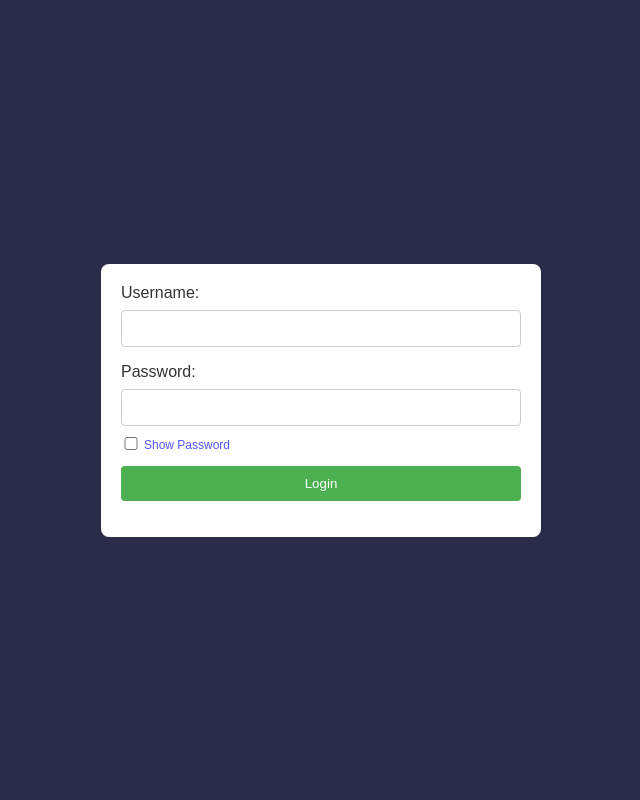
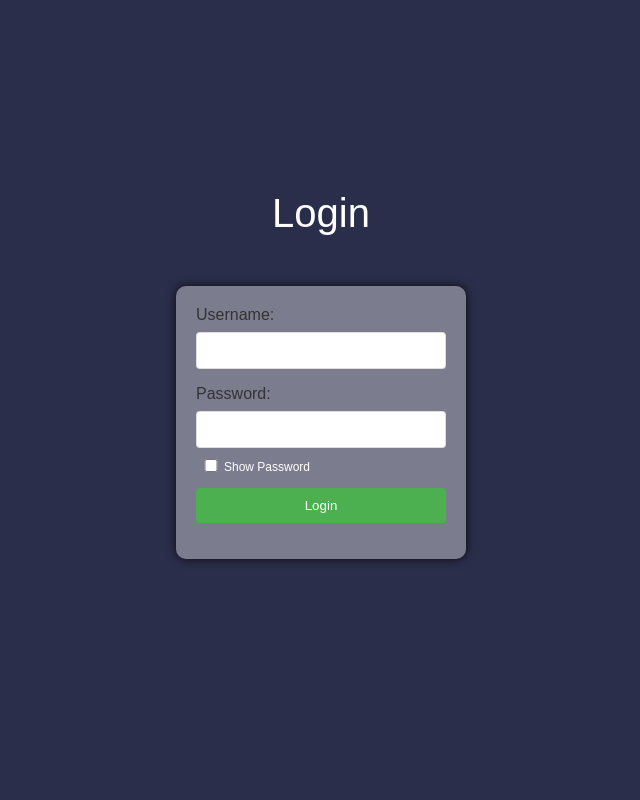
Before and after one commit to Reysoftwareengineer/WEBCloudRaihan, a PHP site: page / in a window 1280 px wide. Shown: the whole page, without its empty margins (319-959 px from the left). Run offline with PHP 8.4, Linux system fonts and the light colour scheme.

Commit message:
Commit All

```diff
--- a/index.html
+++ b/index.html
@@ -3,100 +3,12 @@
 <head>
     <meta charset="UTF-8">
     <meta name="viewport" content="width=device-width, initial-scale=1.0">
+    <link rel="stylesheet" href="style.css">
     <title>Login Page</title>
-    <style>
-        body {
-            font-family: Arial, sans-serif;
-            background-color: #2b2e4a;
-            margin: 0;
-            padding: 0;
-            display: flex;
-            align-items: center;
-            justify-content: center;
-            height: 100vh;
-
-        }
-
-        form {
-            background-color: #fff;
-            padding: 20px;
-            border-radius: 8px;
-            box-shadow: 0 0 10px rgba(0, 0, 0, 0.1);
-            max-width: 400px;
-            width: 100%;
-        }
-
-        label {
-            display: block;
-            margin-bottom: 8px;
-            color: #333;
-        }
-
-        input {
-            width: 100%;
-            padding: 10px;
-            margin-bottom: 16px;
-            border: 1px solid #ccc;
-            border-radius: 4px;
-            box-sizing: border-box;
-        }
-
-        /* Tambahkan warna pada tombol login */
-        input[type="submit"] {
-            background-color: #4caf50;
-            color: #fff;
-            border: none;
-            padding: 10px 20px;
-            border-radius: 4px;
-            cursor: pointer;
-        }
-
-        /* Efek hover pada tombol login */
-        input[type="submit"]:hover {
-            background-color: #0054d3;
-        }
-
-        .error {
-            color: red;
-        }
-
-        /* Style untuk checkbox "Show Password" */
-        .checkbox-container {
-            display: flex;
-            align-items: center;
-        }
-
-        .checkbox-container input[type="checkbox"] {
-            margin-top: -5px;
-            margin-left: -190px;
-        }
-
-        .checkbox-container label {
-            margin-top: -10px;
-            margin-left: -190px; /* Jarak antara checkbox dan teks "Show Password" */
-            color: #333; /* Warna teks label "Show Password" */
-            cursor: pointer;
-            font-size: 12px;
-            color: rgb(83, 83, 255);
-        }
-
-        @media (max-width: 600px) {
-            form {
-                max-width: 80%; /* Menyesuaikan lebar form dengan lebar layar perangkat seluler */
-            }
-            .checkbox-container label {
-                margin-top: -12px;
-                margin-left: -145px;
-            }
-            .checkbox-container input[type="checkbox"] {
-                margin-left: -140px;
-            }
-
-        }
-
-    </style>
 </head>
 <body>
+    <div class="container">
+        <div class="judul">Login</div>
         <form id="loginForm">
             <label for="username">Username:</label>
             <input type="text" id="username" name="username" required><br>
@@ -112,34 +24,7 @@
 
             <input type="submit" value="Login">
         </form>
-
-    <script>
-        // Fungsi untuk menampilkan atau menyembunyikan password
-        function showPassword() {
-            var passwordInput = document.getElementById("password");
-            if (passwordInput.type === "password") {
-                passwordInput.type = "text";
-            } else {
-                passwordInput.type = "password";
-            }
-        }
-
-        // Fungsi untuk menangani submit formulir
-        document.getElementById("loginForm").addEventListener("submit", function(event) {
-            event.preventDefault();
-
-            var username = document.getElementById("username").value;
-            var password = document.getElementById("password").value;
-
-            // Periksa apakah username dan password adalah "raihan"
-            if (username === "raihan" && password === "softwaredeveloper") {
-                alert("Login berhasil!");
-                // Redirect ke halaman setelah login (ganti URL sesuai kebutuhan)
-                window.location.href = "welcome.html?username=" + encodeURIComponent(username);
-            } else {
-                alert("Login gagal. Silakan coba lagi.");
-            }
-        });
-    </script>
+    </div>
+    <script src="script.js"></script>
 </body>
 </html>
--- a/script.js
+++ b/script.js
@@ -1,5 +1,4 @@
-// script.js
-
+// Fungsi untuk menampilkan atau menyembunyikan password
 function showPassword() {
     var passwordInput = document.getElementById("password");
     if (passwordInput.type === "password") {
@@ -8,3 +7,45 @@ function showPassword() {
         passwordInput.type = "password";
     }
 }
+
+// Fungsi untuk menangani submit formulir
+document.getElementById("loginForm").addEventListener("submit", function(event) {
+    event.preventDefault();
+
+    var username = document.getElementById("username").value;
+    var password = document.getElementById("password").value;
+
+    // Periksa apakah username dan password adalah "raihan"
+    if (username === "raihan" && password === "softwaredeveloper") {
+        alert("Login berhasil!");
+        // Redirect ke halaman setelah login (ganti URL sesuai kebutuhan)
+        window.location.href = "welcome.html?username=" + encodeURIComponent(username);
+    } else {
+        alert("Login gagal. Silakan coba lagi.");
+    }
+});
+
+document.getElementById("changeForm").addEventListener("submit", function(event) {
+    event.preventDefault();
+
+    var newUsername = document.getElementById("newUsername").value;
+    var newPassword = document.getElementById("newPassword").value;
+
+    // Validasi (contoh sederhana)
+    if (newUsername.trim() === "" || newPassword.trim() === "") {
+        document.getElementById("errorMessage").innerText = "Username dan password harus diisi.";
+        return;
+    }
+
+    // Lakukan proses ganti username dan password sesuai kebutuhan
+    var usernameElement = document.getElementById("username");
+    var passwordElement = document.getElementById("password");
+
+    usernameElement.value = newUsername;
+    passwordElement.value = newPassword;
+
+    alert("Username dan password berhasil diganti!");
+
+    // Reset pesan kesalahan
+    document.getElementById("errorMessage").innerText = "";
+});
--- a/style.css
+++ b/style.css
@@ -1,5 +1,3 @@
-/* styles.css */
-
 body {
     font-family: Arial, sans-serif;
     background-color: #2b2e4a;
@@ -9,15 +7,28 @@ body {
     align-items: center;
     justify-content: center;
     height: 100vh;
+    overflow: hidden;
+
 }
+.container{
+    display: flex;
+    flex-direction: column;
+    align-items: center;
+    justify-content: center;
+}
+.judul{
+    margin-top: -50px;
+    font-size: 40px;
+    padding-bottom: 50px;
+    color: white !important;
+}
+form {
+    background-color: rgba(255, 255, 255, 0.377);
+    padding: 20px;
+    border-radius: 10px;
+    box-shadow: 0 0 10px rgba(0, 0, 0, 0.8);
+    width: 250px;
 
-form {
-    background-color: #fff;
-    padding: 20px;
-    border-radius: 8px;
-    box-shadow: 0 0 10px rgba(0, 0, 0, 0.1);
-    max-width: 400px;
-    width: 100%;
 }
 
 label {
@@ -30,50 +41,60 @@ input {
     width: 100%;
     padding: 10px;
     margin-bottom: 16px;
-    border: 1px solid #ccc;
+    border: 1px solid #cccccca6;
     border-radius: 4px;
     box-sizing: border-box;
 }
 
+/* Tambahkan warna pada tombol login */
 input[type="submit"] {
-    background-color: #4caf50; /* Warna hijau */
-    color: #fff; /* Warna teks putih */
+    background-color: #4caf50;
+    color: #fff;
     border: none;
     padding: 10px 20px;
     border-radius: 4px;
     cursor: pointer;
 }
 
-span{
-    margin-top: -20px;
+/* Efek hover pada tombol login */
+input[type="submit"]:hover {
+    background-color: #0054d3;
 }
 
-/* Efek hover pada tombol login */
-input[type="submit"]:hover {
-    background-color: #0052cc;
+.error {
+    color: red;
 }
 
-input[type="checkbox"] {
-    margin-top: 8px;
-    margin-left: 190px;
-}
-
+/* Style untuk checkbox "Show Password" */
 .checkbox-container {
     display: flex;
     align-items: center;
 }
 
 .checkbox-container input[type="checkbox"] {
-    margin-left: -190px;
+    margin-top: -5px;
+    margin-left: -110px;
 }
 
 .checkbox-container label {
-    margin-bottom: 0;
-    margin-top: -6px;
-    margin-left: -185px;
+    margin-top: -10px;
+    margin-left: -115px; /* Jarak antara checkbox dan teks "Show Password" */
+    color: #333; /* Warna teks label "Show Password" */
+    cursor: pointer;
     font-size: 12px;
+    color: rgb(255, 255, 255);
 }
 
-.error {
-    color: red;
+@media (max-width: 600px) {
+    form {
+        max-width: 80%; /* Menyesuaikan lebar form dengan lebar layar perangkat seluler */
+    }
+    .checkbox-container label {
+        margin-top: -12px;
+        margin-left: -108px;
+    }
+    .checkbox-container input[type="checkbox"] {
+        margin-left: -105px;
+    }
+
 }
```
Also changed, not shown: setting.html (added, +24 -0 lines), settingstyle.css (added, +50 -0 lines), welcome.html (+23 -0 lines). Lines whose indentation alone changed are shown as unchanged.
